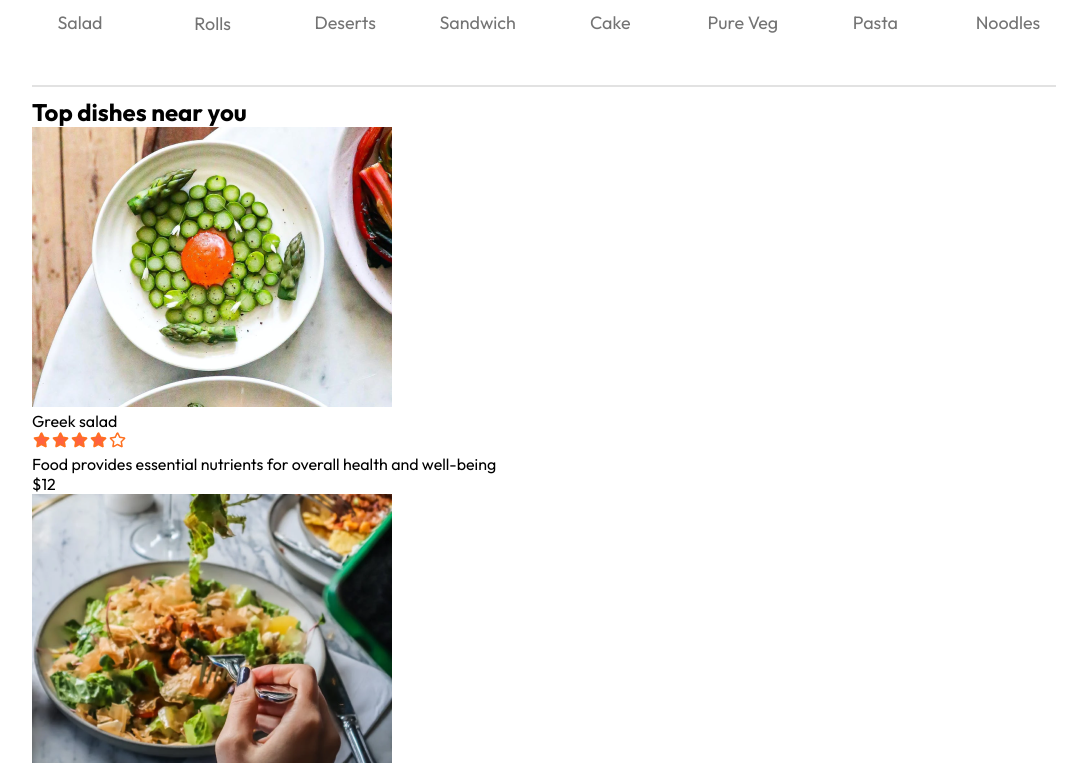
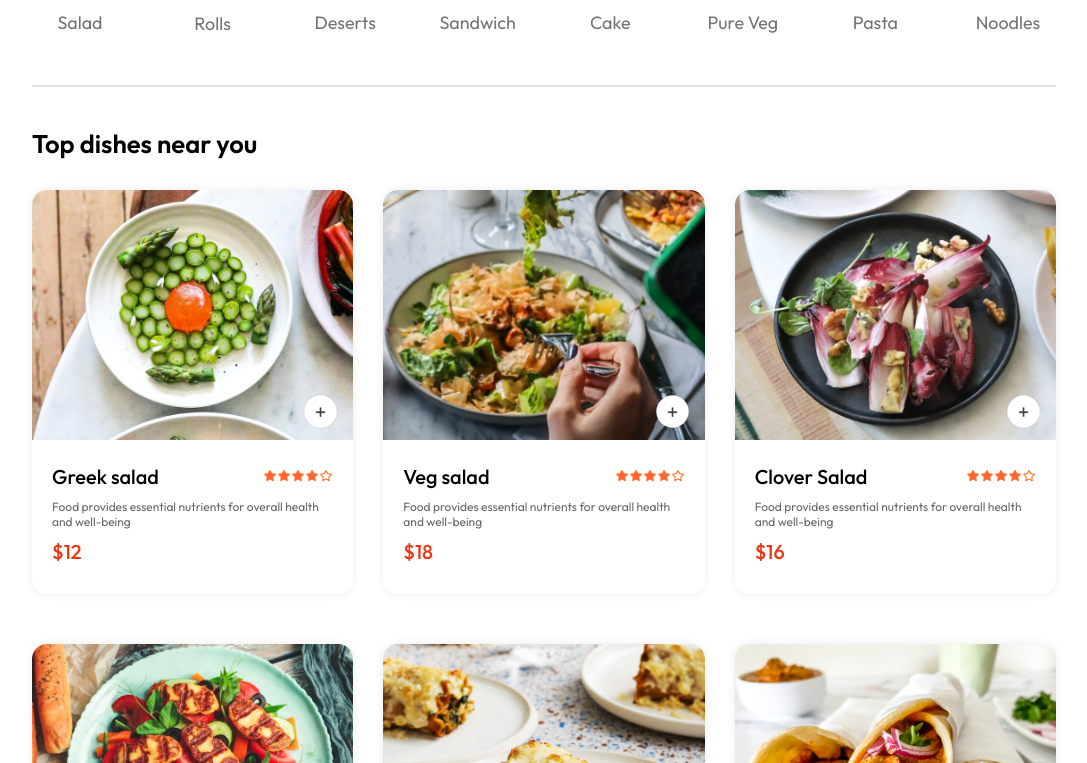
Before and after one commit to abhiraminair2004/NOMERA-Food-Delivery, a React (Vite) app in the folder frontend/: page / in a window 1280 px wide. Shown: the part 817-1580 px from the top of the page, without its empty margins (96-1183 px from the left). Built offline with nearby package versions, Linux system fonts and the light colour scheme; a web font is replaced by a local one.

Commit message:
food counter done

```diff
--- a/frontend/src/components/FoodDisplay/FoodDisplay.css
+++ b/frontend/src/components/FoodDisplay/FoodDisplay.css
@@ -0,0 +1,14 @@
+.food-display{
+    margin-top: 30px;
+}
+.food-display h2{
+    font-size: max(2vw,25px);
+    font-weight: 600;
+}
+.food-display-list{
+    display: grid;
+    grid-template-columns: repeat(auto-fill,minmax(240px,1fr));
+    margin-top: 30px;
+    gap: 30px;
+    row-gap: 50px;
+}
--- a/frontend/src/components/FoodItem/FoodItem.css
+++ b/frontend/src/components/FoodItem/FoodItem.css
@@ -0,0 +1,64 @@
+.food-item{
+    width: 100%;
+    margin: auto;
+    border-radius: 15px;
+    box-shadow: 0px 0px 10px #00000015;
+    transition: 0.3s;
+    animation: fadeIn 1s;
+}
+.food-item-image{
+    width: 100%;
+    border-radius: 15px 15px 0px 0px;
+}
+.food-item-info{
+    padding: 20px;
+}
+.food-item-name-rating{
+    display: flex;
+    justify-content: space-between;
+    align-items: center;
+    margin-bottom: 10px;
+}
+.food-item-name-rating p{
+    font-size: 20px;
+    font-weight: 500;
+}
+.food-item-name-rating img{
+    width: 70px;
+}
+.food-item-desc{
+    color: #676767 ;
+    font-size: 12px;
+}
+.food-item-price{
+    color: rgb(238, 54, 21);
+    font-size: 20px;
+    font-weight: 500;
+    margin: 10px 0px;
+}
+.food-item-img-container{
+    position: relative;
+}
+.food-item-img-container .add{
+    width: 35px;
+    position: absolute;
+    bottom: 15px;
+    right: 15px;
+    cursor: pointer;
+    border-radius: 50%;
+}
+.food-item-counter{
+    position: absolute;
+    bottom: 15px;
+    right: 15px;
+    display: flex;
+    align-items: center;
+    gap: 10px;
+    padding: 6px;
+    border-radius: 50px;
+    background-color: white;
+
+}
+.food-item-counterimg{
+    width: 30px;
+}
--- a/frontend/src/components/FoodItem/FoodItem.jsx
+++ b/frontend/src/components/FoodItem/FoodItem.jsx
@@ -1,11 +1,22 @@
-import React from 'react'
+import React, { useState } from 'react'
 import './FoodItem.css'
 import { assets } from '../../assets/assets'
 const FoodItem = ({id,name,price,description,image}) => {
+  const [itemCount,setItemCount]=useState(0);
   return (
     <div className='food-item'>
         <div className="food-item-img-container">
             <img className='food-item-image' src={image} alt="" />
+            {
+              !itemCount
+              ? <img src={assets.add_icon_white} className='add' onClick={()=>setItemCount(prev=>prev+1)} alt="" />
+              :<div className='food-item-counter'>
+                <img onClick={()=>setItemCount(prev=>prev-1)} src={assets.remove_icon_red} alt="" />
+                <p>{itemCount}</p>
+                <img onClick={()=>setItemCount(prev=>prev+1)} src={assets.add_icon_green} alt="" />
+              </div>
+
+            }
         </div>
         <div className="food-item-info">
             <div className="food-item-name-rating">
```
